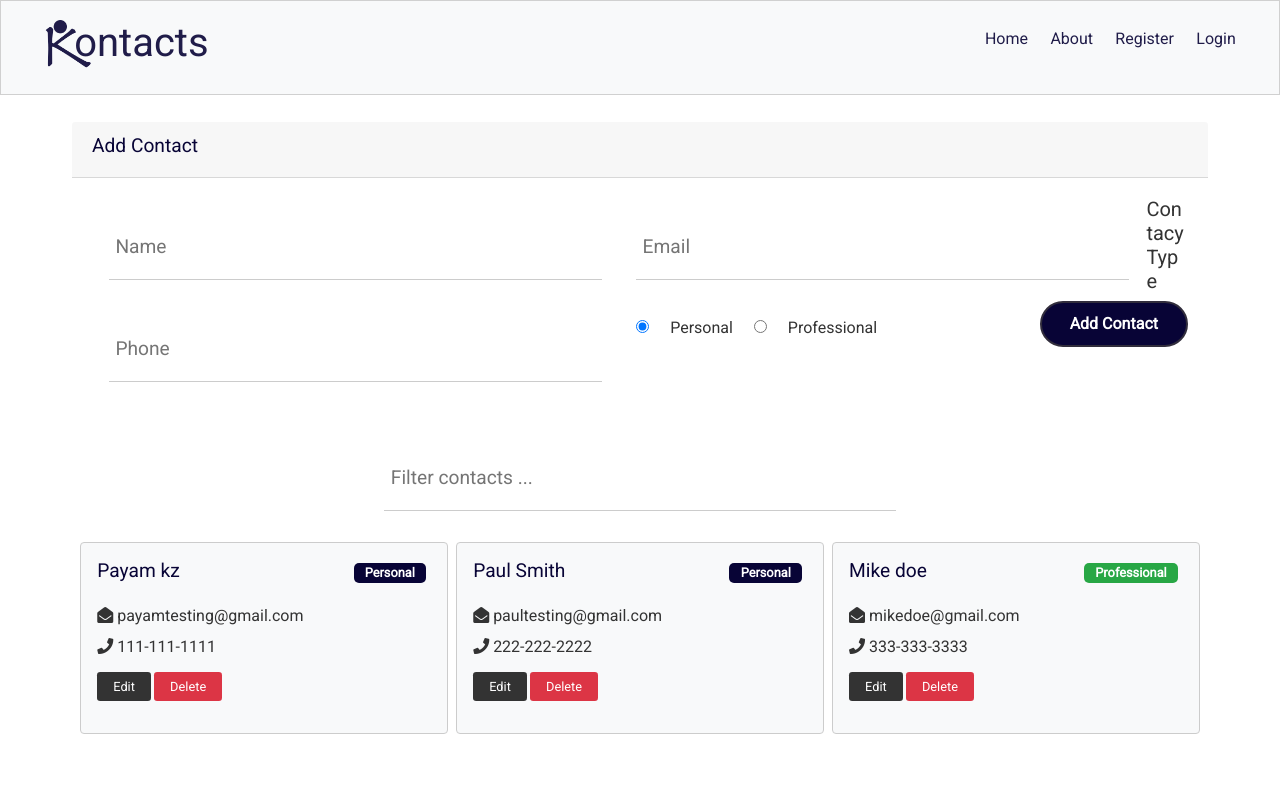
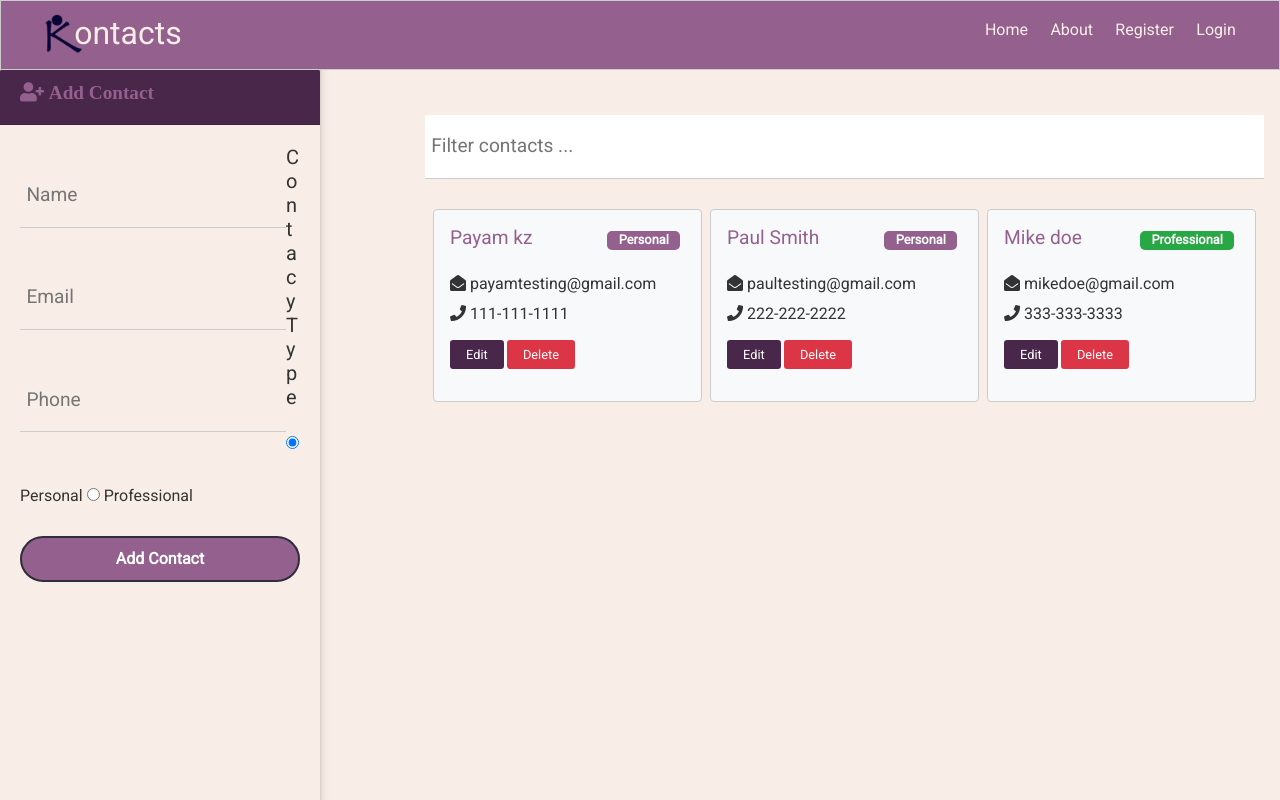
Before and after one commit to thisispayam/kontacts, a React (Create React App) app in the folder client/: page / in a window 1280 px wide. Built offline with nearby package versions, Linux system fonts and the light colour scheme.

Commit message:
changed the styling

```diff
--- a/client/src/App.scss
+++ b/client/src/App.scss
@@ -1,13 +1,21 @@
     @import url('https://fonts.googleapis.com/css?family=Roboto');
-
     /* Global Styles */
 
      :root {
-    --primary-color: #080436;
-    --dark-color: #333333;
-    --light-color: #f4f4f4;
+        --primary-color: #94618e;
+        --dark-color: #49274a;
+        --light-color: #f8eee7;
         --danger-color: #dc3545;
         --success-color: #28a745;
+        // --primary-color: #080436;
+        // --dark-color: #333333;
+        // --light-color: #f4f4f4;
+        // --danger-color: #dc3545;
+        // --success-color: #28a745;
+    }
+
+    #root {
+        display: flex;
     }
 
     * {
@@ -20,7 +28,8 @@ body {
         font-family: 'Roboto', sans-serif;
         font-size: 1rem;
         line-height: 1.6;
-    background-color: #fff;
+        // background-color: #fff;
+        background-color: #f8eee7;
         color: #333;
     }
 
@@ -40,18 +49,12 @@ ul {
     img {
         width: 100%;
     }
-
-
     /* Utilities */
 
     .container {
-    max-width: 1200px;
-    margin: auto;
-    overflow: hidden;
+        margin: 6em auto 0 auto;
         padding: 0 2rem;
     }
-
-
     /* Text Styles*/
 
     .x-large {
@@ -94,8 +97,6 @@ img {
     .text-left {
         text-align: left;
     }
-
-
     /* Cards */
 
     .card {
@@ -113,16 +114,6 @@ img {
             text-decoration: none;
         }
     }
-
-.accordion {
-    width: 100%;
-    .card {
-        padding: 0 0 1em 0;
-        border: none;
-    }
-}
-
-
     /* List */
 
     .list {
@@ -132,8 +123,6 @@ img {
     .list li {
         padding-bottom: 0.3rem;
     }
-
-
     /* Padding */
 
     .p {
@@ -167,8 +156,6 @@ img {
     .py-3 {
         padding: 3rem 0;
     }
-
-
     /* Margin */
 
     .m {
@@ -202,8 +189,6 @@ img {
     .my-3 {
         margin: 3rem 0;
     }
-
-
     /* Grid */
 
     .grid-2 {
@@ -377,3 +362,24 @@ $layout-breakpoint-small: 590px;
             width: 100%;
         }
     }
+
+    $break-small: 320px;
+    $break-medium: 940px;
+    $break-large: 1024px;
+    @mixin respond-to($media) {
+        @if $media==handhelds {
+            @media only screen and (max-width: $break-small) {
+                @content;
+            }
+        }
+        @else if $media==medium-screens {
+            @media only screen and (min-width: $break-small + 1) and (max-width: $break-medium - 1) {
+                @content;
+            }
+        }
+        @else if $media==wide-screens {
+            @media only screen and (min-width: $break-large) {
+                @content;
+            }
+        }
+    }
--- a/client/src/components/contacts/ContactFilter/ContactFilter.scss
+++ b/client/src/components/contacts/ContactFilter/ContactFilter.scss
@@ -1,4 +1,12 @@
-.filter-form {
-    justify-content: center;
+.contact-filter {
     display: flex;
+    position: relative;
+    .filter-form {
+        justify-content: center;
+        display: flex;
+        flex-basis: 100%;
+        input {
+            width: 100% !important;
+        }
+    }
 }
--- a/client/src/components/contacts/ContactForm/ContactForm.js
+++ b/client/src/components/contacts/ContactForm/ContactForm.js
@@ -1,6 +1,5 @@
 import React,{useState, useContext, useEffect} from 'react';
 import ContactContext from '../../../context/contact/contactContext';
-import Accordion from 'react-bootstrap/Accordion';
 import Card from 'react-bootstrap/Card';
 import Button from 'react-bootstrap/Button';
 import './ContactForm.scss';
@@ -56,16 +55,12 @@ const ContactForm = () => {
         clearCurrent();
     }
     return (
-        <Accordion defaultActiveKey="0">
             <Card>
 
         <form onSubmit={onSubmit}>
                     <Card.Header>
-                        <Accordion.Toggle as={Button} variant="link" eventKey="0">
-           <h2 className="text-primary">{current ? 'Edit Contact' : 'Add Contact'}</h2>
-                        </Accordion.Toggle>
+                            <h2 className="text-primary">{current ? <i class="fas fa-user-edit"> Edit Contact</i> : <i class="fas fa-user-plus"> Add Contact</i> }</h2>
                     </Card.Header>
-                    <Accordion.Collapse eventKey="0">
                         <Card.Body>
            <input type='text' name='name' placeholder='Name' value={name} onChange={onChange}/>
             <input type='text' name='email' placeholder='Email' value={email} onChange={onChange} />
@@ -81,12 +76,10 @@ const ContactForm = () => {
                 <button className='btn btn-block btn-light round-btn' onClick={clearAll}>Clear All</button>}
             </div>
                         </Card.Body>
-                    </Accordion.Collapse>
 
 
         </form>
             </Card>
-        </Accordion>
     )
 }
 
--- a/client/src/components/contacts/ContactForm/ContactForm.scss
+++ b/client/src/components/contacts/ContactForm/ContactForm.scss
@@ -1,7 +1,8 @@
+    @import '../../../App.scss';
     /* Forms */
 
     input {
-    margin: 1.2rem 17px;
+        margin: 1.2rem auto;
     }
 
     .form-text {
@@ -36,6 +37,7 @@ button {
 
     .form-group input {
         margin: 0.2rem 0;
+        background: transparent;
     }
 
     .form-container {
@@ -62,6 +64,33 @@ table th {
     }
 
     .add-btn {
-    max-width: 200px;
-    float: right;
+        margin-top: 1em;
     }
+
+    .card {
+        background: var(--light-color);
+        @include respond-to(medium-screens) {
+            width: 85%;
+        }
+        input {
+            background: transparent;
+        }
+    }
+
+    .card-header {
+        background: #49274a;
+    }
+
+    .contacts {
+        width: 100%;
+    }
+
+    .contact-body {
+        @include respond-to(medium-screens) {
+            width: 100%;
+            margin-left: 70px;
+        }
+        @include respond-to(handheld) {
+            margin-left: 90px;
+        }
+    }
--- a/client/src/components/layout/Navbar/Navbar.scss
+++ b/client/src/components/layout/Navbar/Navbar.scss
@@ -8,30 +8,35 @@
     z-index: 1;
     width: 100%;
     border-bottom: solid 1px var(--primary-color);
-    opacity: 0.9;
     margin-bottom: 1rem;
+    background: var(--primary-color) !important;
+    position: fixed;
+    height: 70px;
     ul {
         display: flex;
     }
     a {
-        color: var(--primary-color);
+        color: var(--light-color);
         padding: 0.45rem;
         margin: 0 0.25rem;
         text-decoration: none;
+        position: relative;
+        top: -5px;
         .navbar .welcome span {
             margin-right: 0.6rem;
         }
     }
     &:hover {
-        color: var(--light-color);
+        color: var(--dark-color) !important;
     }
     .logo {
         position: absolute;
-        max-width: 50px;
+        max-width: 40px;
     }
     h1 {
         margin-left: 30px;
-        color: var(--primary-color);
+        color: var(--light-color);
+        font-size: 2em;
     }
 }
 
@@ -60,6 +65,9 @@
 /* Mobile Styles */
 
 @media (max-width: 700px) {
+    .container {
+        max-width: 100%;
+    }
     .hide-sm {
         display: none;
     }
@@ -93,4 +101,14 @@
             justify-content: center;
         }
     }
+    .home {
+        top: 0;
+        right: 0 !important;
+        width: 100%;
+        max-width: 100%;
+        .contact-form {
+            position: relative !important;
+            max-width: 100%;
+        }
+    }
 }
--- a/client/src/components/pages/Home/Home.js
+++ b/client/src/components/pages/Home/Home.js
@@ -10,12 +10,15 @@ const Home = () => {
             <div className='grid-1 contact-form'>
                 <ContactForm />
             </div>
-            <ContactFilter />
+            <div className='contact-body'>
+                <div className='contact-filter'>
+                    <ContactFilter />
+                </div>
+                <div className='flex-col contacts'>
+                    <Contacts />
+                </div>
+            </div>
 
-            <div className='flex-col'>
-
-                <Contacts />
-            </div>
         </div>
     )
 }
--- a/client/src/components/pages/Home/Home.scss
+++ b/client/src/components/pages/Home/Home.scss
@@ -1,7 +1,40 @@
+@import '../../../App.scss';
 .home {
     display: flex;
     flex-direction: column;
+    position: relative;
+    right: -30%;
+    width: 75%;
+    @include respond-to(wide-screens) {
+        width: 78%;
+    }
     .contact-form {
         display: flex;
+        @include respond-to(handheld) {
+            position: relative;
+        }
+        max-width: 320px;
+        position: fixed;
+        top: 58px;
+        max-width: 320px;
+        left: 0;
+        display: flex;
+        height: 100%;
+        box-shadow: 0 0 10px rgba(0, 0, 0, .15),
+        0 3px 3px rgba(0, 0, 0, .15);
+        background-color: #fff;
+        overflow-x: hidden;
+        transition: .5s;
+        background: var(--light-color);
+        input[type=text] {
+            width: 95%;
+        }
+        .card {
+            padding: 0 0 1em 0;
+            border: none;
+            @include respond-to(medium-screens) {
+                width: 100%;
+            }
+        }
     }
 }
```
Lines whose indentation alone changed are shown as unchanged.
